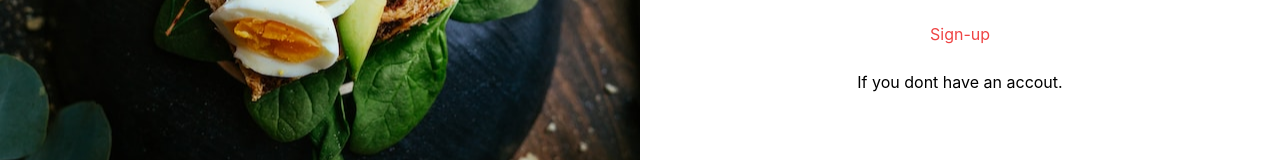
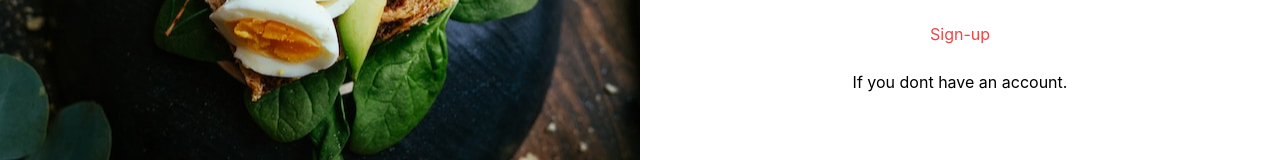
Before and after one commit to JoyTaribagshaw/meal_connect-frontend, a React (Create React App) app: page /login in a window 1280 px wide. Shown: the part 451-611 px from the top of the page. Built offline with nearby package versions, Linux system fonts and the light colour scheme.

Commit message:
correct typo error

```diff
--- a/src/components/Login.js
+++ b/src/components/Login.js
@@ -101,7 +101,7 @@ const Login = () => {
                 </Link>
               </div>
               <div className="text-center">
-                <h4>If you dont have an accout.</h4>
+                <h4>If you dont have an account.</h4>
               </div>
             </form>
           </div>
```
